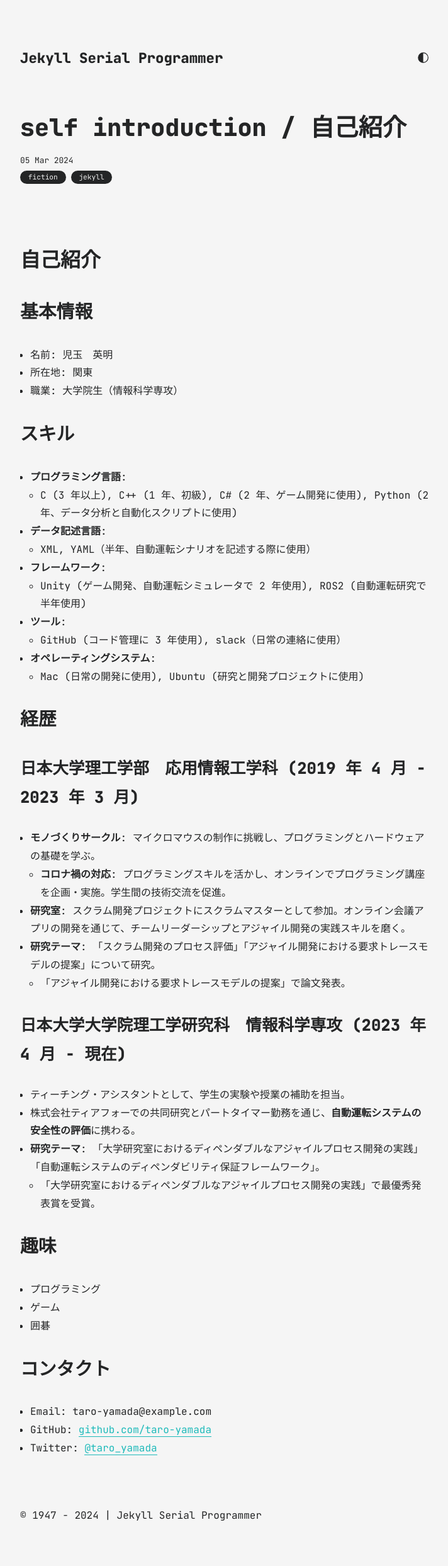
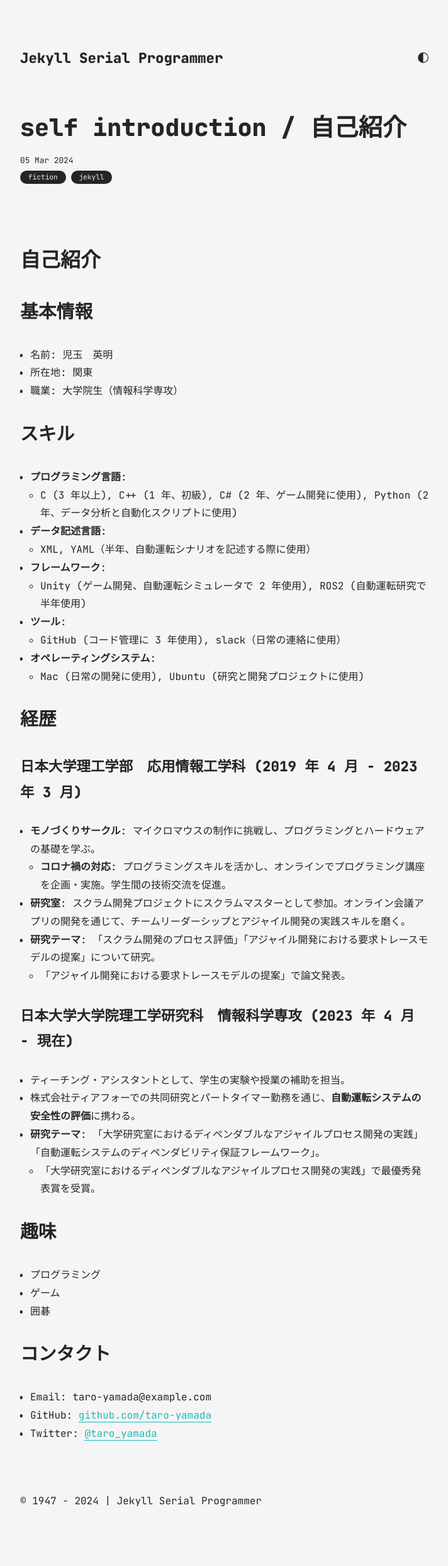
Before and after one commit to kodama3008/kodama3008.github.io, a Jekyll site: the page built from all_collections/_posts/2024-03-05-selfintroduction-markdown.md, in a window 1280 px wide. Shown: the whole page at 63% size, without its empty margins (283-995 px from the left). Built offline with Jekyll 4.4.1, drawn with Linux system fonts in a browser that asks for light colours; after the commit the page ends 2464 px from its top, so only the background shows below that.

```diff
--- a/all_collections/_posts/2024-03-05-selfintroduction-markdown.md
+++ b/all_collections/_posts/2024-03-05-selfintroduction-markdown.md
@@ -28,7 +28,7 @@ categories: [fiction, jekyll]
 
 ## 経歴
 
-### 日本大学理工学部　応用情報工学科 (2019 年 4 月 - 2023 年 3 月)
+#### 日本大学理工学部　応用情報工学科 (2019 年 4 月 - 2023 年 3 月)
 
 - **モノづくりサークル**: マイクロマウスの制作に挑戦し、プログラミングとハードウェアの基礎を学ぶ。
   - **コロナ禍の対応**: プログラミングスキルを活かし、オンラインでプログラミング講座を企画・実施。学生間の技術交流を促進。
@@ -36,7 +36,7 @@ categories: [fiction, jekyll]
 - **研究テーマ**: 「スクラム開発のプロセス評価」「アジャイル開発における要求トレースモデルの提案」について研究。
   - 「アジャイル開発における要求トレースモデルの提案」で論文発表。
 
-### 日本大学大学院理工学研究科　情報科学専攻 (2023 年 4 月 - 現在)
+#### 日本大学大学院理工学研究科　情報科学専攻 (2023 年 4 月 - 現在)
 
 - ティーチング・アシスタントとして、学生の実験や授業の補助を担当。
 - 株式会社ティアフォーでの共同研究とパートタイマー勤務を通じ、**自動運転システムの安全性の評価**に携わる。
```
